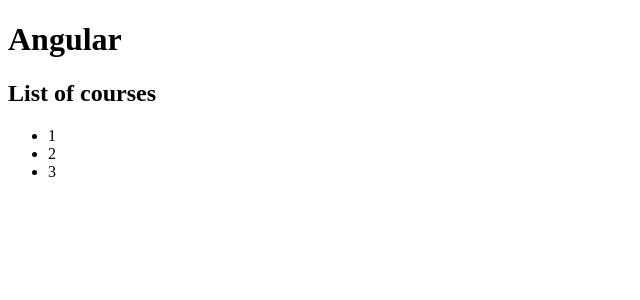
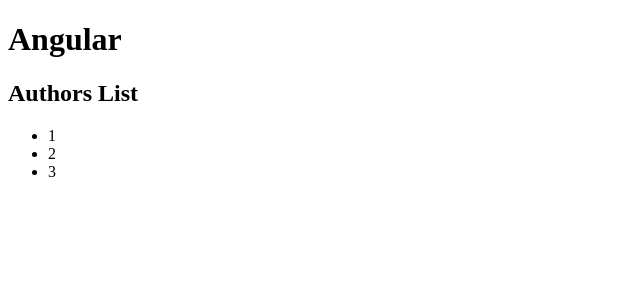
Before and after one commit to ProwlElement/angular-study, an Angular app: page / in a window 1280 px wide. Shown: the top 300 px of the page, without its empty margins (0-640 px from the left). Built offline with nearby package versions, Linux system fonts and the light colour scheme.

Commit message:
007 - created authors list and service to display

```diff
--- a/src/app/app.component.html
+++ b/src/app/app.component.html
@@ -1,2 +1,8 @@
 <h1>Angular</h1>
-<courses></courses>
+<authors></authors>
+
+<div>
+    <span>
+        <p></p>
+    </span>
+</div>
--- /dev/null
+++ b/src/app/authors.service.ts
@@ -0,0 +1,11 @@
+import { Injectable } from '@angular/core';
+
+@Injectable()
+export class AuthorsService {
+
+
+    getAuthors(){
+        return ["1", "2", "3"];
+    }
+
+}
--- /dev/null
+++ b/src/app/authors/authors.component.html
@@ -0,0 +1,6 @@
+<h2>{{title}}</h2>
+<ul>
+    <li *ngFor="let author of authors">
+        {{author}}
+    </li>
+</ul>
--- /dev/null
+++ b/src/app/authors/authors.component.ts
@@ -0,0 +1,22 @@
+import { AuthorsService } from './../authors.service';
+import { Component, OnInit } from '@angular/core';
+
+@Component({
+  selector: 'authors',
+  templateUrl: './authors.component.html',
+  styleUrls: ['./authors.component.css']
+})
+export class AuthorsComponent implements OnInit {
+
+  title = "Authors List"
+  authors;
+
+
+  constructor(service: AuthorsService) {
+    this.authors = service.getAuthors();
+  }
+
+  ngOnInit() {
+  }
+
+}
```
Also changed, not shown: src/app/app.module.ts (+6 -2 lines), src/app/authors/authors.component.css (added), 2 other files (tests, documents, lock files or other folders).
